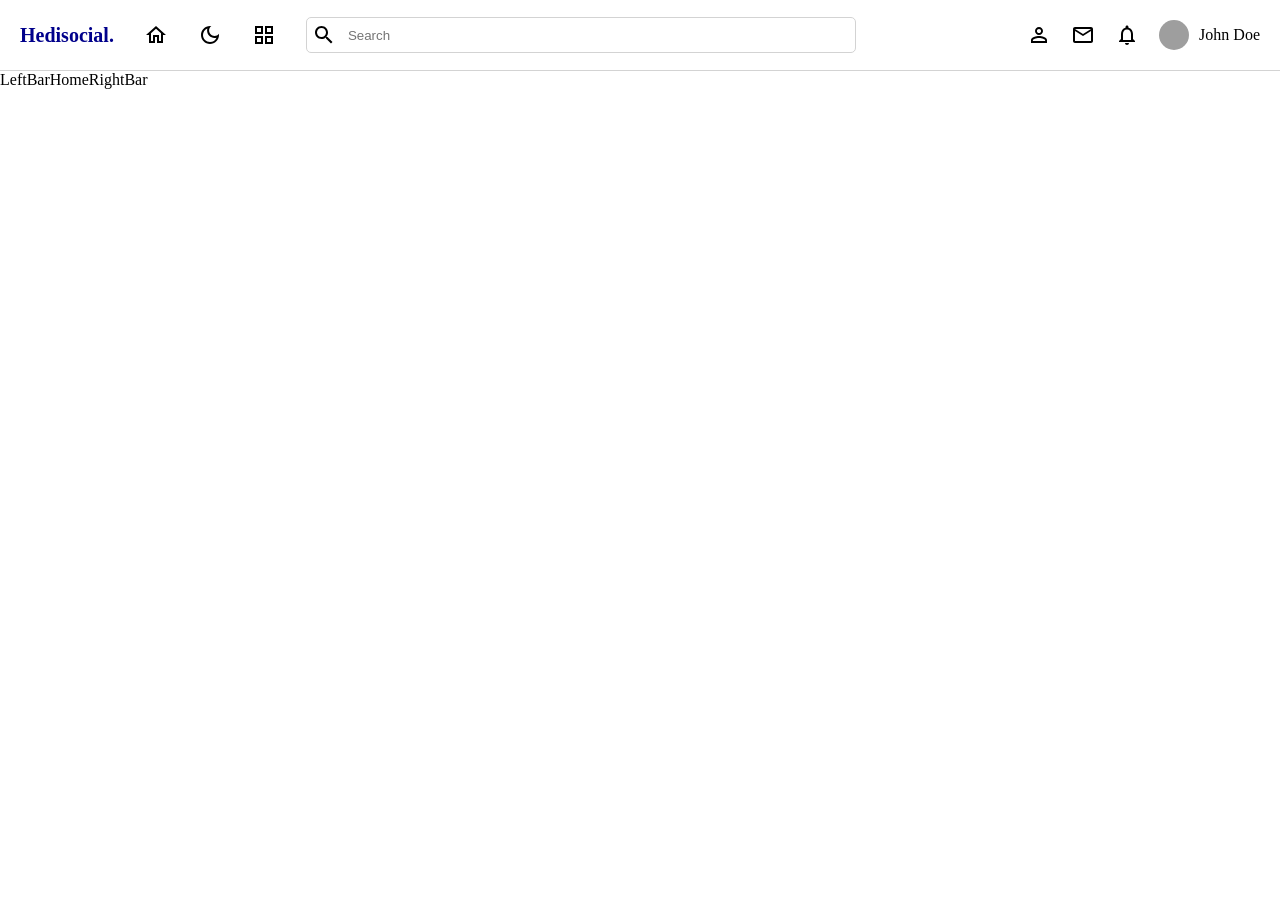
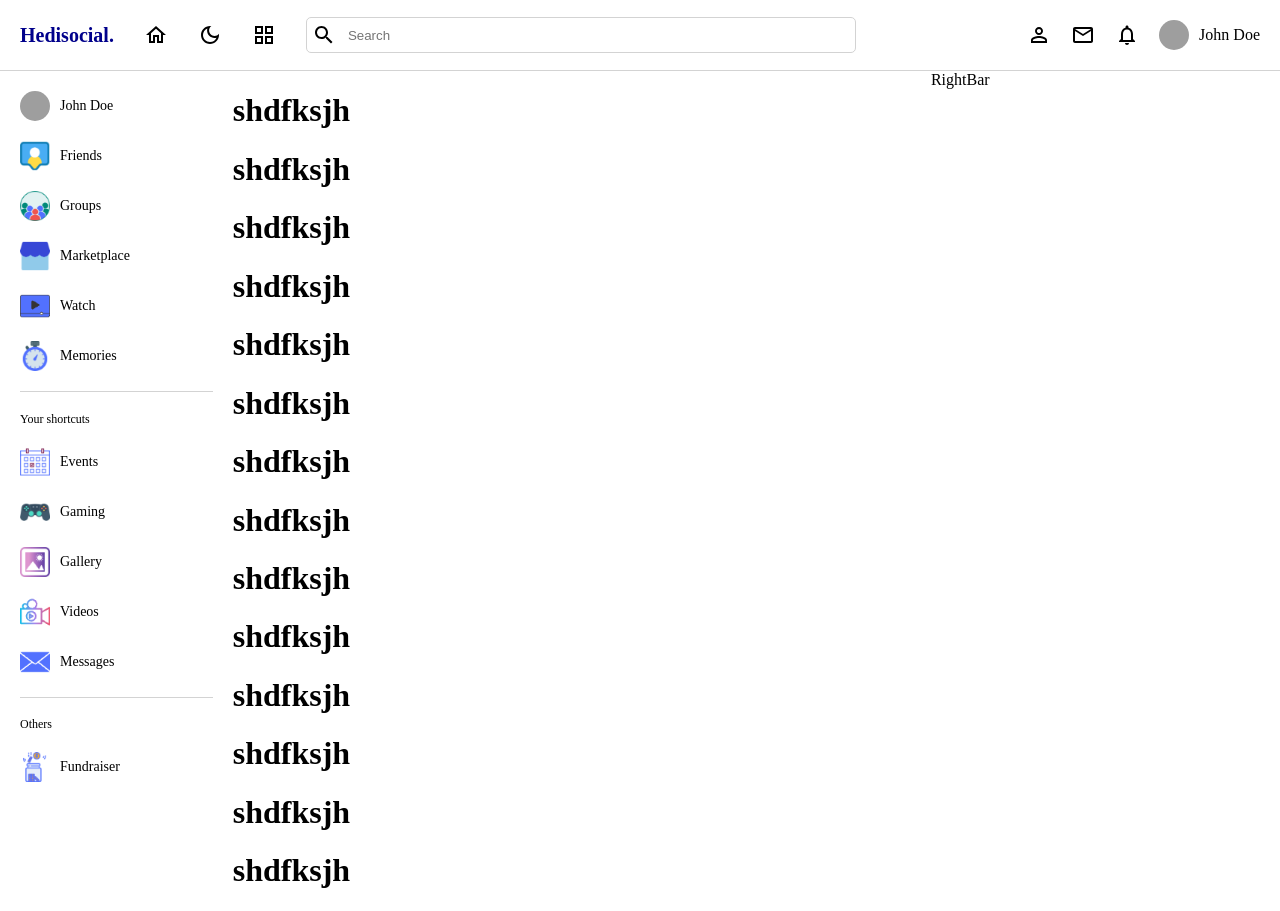
Before and after one commit to s-mdhaffar/social, a React (Create React App) app: page / in a window 1280 px wide. Before the commit the page ends 800 px from the top, so only its background shows below. Built offline with nearby package versions, Linux system fonts and the light colour scheme; grey boxes are pictures that could not be loaded.

Commit message:
leftBar done

```diff
--- a/src/App.js
+++ b/src/App.js
@@ -16,7 +16,9 @@ function App () {
 				<NavBar />
 				<div style={{ display: 'flex' }}>
 					<LeftBar />
-					<Outlet />
+					<div style={{ flex: 6 }}>
+						<Outlet />
+					</div>
 					<RightBar />
 				</div>
 			</div>
--- a/src/components/leftBar/LeftBar.jsx
+++ b/src/components/leftBar/LeftBar.jsx
@@ -1,7 +1,94 @@
-import React from 'react';
+import './leftBar.scss';
+import Friends from '../../assets/1.png';
+import Groups from '../../assets/2.png';
+import Market from '../../assets/3.png';
+import Watch from '../../assets/4.png';
+import Memories from '../../assets/5.png';
+import Events from '../../assets/6.png';
+import Gaming from '../../assets/7.png';
+import Gallery from '../../assets/8.png';
+import Videos from '../../assets/9.png';
+import Messages from '../../assets/10.png';
+import Tutorials from '../../assets/11.png';
+import Courses from '../../assets/12.png';
+import Fund from '../../assets/13.png';
 
 const LeftBar = () => {
-	return <div>LeftBar</div>;
+	return (
+		<div className="leftBar">
+			<div className="container">
+				<div className="menu">
+					<div className="user">
+						<img
+							src="https://images.pexels.com/photos/1239291/pexels-photo-1239291.jpeg?auto=compress&cs=tinysrgb&w=1260&h=750&dpr=2"
+							alt=""
+						/>
+						<span>John Doe</span>
+					</div>
+					<div className="item">
+						<img src={Friends} alt="" />
+						<span>Friends</span>
+					</div>
+					<div className="item">
+						<img src={Groups} alt="" />
+						<span>Groups</span>
+					</div>
+					<div className="item">
+						<img src={Market} alt="" />
+						<span>Marketplace</span>
+					</div>
+					<div className="item">
+						<img src={Watch} alt="" />
+						<span>Watch</span>
+					</div>
+					<div className="item">
+						<img src={Memories} alt="" />
+						<span>Memories</span>
+					</div>
+				</div>
+				<hr />
+				<div className="menu">
+					<span>Your shortcuts</span>
+					<div className="item">
+						<img src={Events} alt="" />
+						<span>Events</span>
+					</div>
+					<div className="item">
+						<img src={Gaming} alt="" />
+						<span>Gaming</span>
+					</div>
+					<div className="item">
+						<img src={Gallery} alt="" />
+						<span>Gallery</span>
+					</div>
+					<div className="item">
+						<img src={Videos} alt="" />
+						<span>Videos</span>
+					</div>
+					<div className="item">
+						<img src={Messages} alt="" />
+						<span>Messages</span>
+					</div>
+				</div>
+				<hr />
+				<div className="menu">
+					<span>Others</span>
+					<div className="item">
+						<img src={Fund} alt="" />
+						<span>Fundraiser</span>
+					</div>
+					<div className="item">
+						<img src={Tutorials} alt="" />
+						<span>Tutorials</span>
+					</div>
+					<div className="item">
+						<img src={Courses} alt="" />
+						<span>Courses</span>
+					</div>
+				</div>
+			</div>
+		</div>
+	);
 };
 
 export default LeftBar;
--- a/src/components/leftBar/leftBar.scss
+++ b/src/components/leftBar/leftBar.scss
@@ -0,0 +1,61 @@
+.leftBar{
+    flex: 2;
+    position: -webkit-sticky;
+    position: sticky;
+    top: 70px;
+    height: calc(100vh - 70px);
+    overflow: scroll;
+    &::-webkit-scrollbar{
+        display: none;
+    }
+    .container{
+        padding: 20px;
+
+        hr{
+            margin:  20px 0px;
+            border: none;
+            height: 0.5px;
+            background-color: lightgray;
+        }
+
+        .menu{
+            display: flex;
+            gap: 20px;
+            flex-direction: column;
+
+            span{
+                font-size: 12px;
+            }
+
+            .user{
+                display: flex;
+                align-items: center;
+                gap: 10px;
+                img{
+                    height: 30px;
+                    width: 30px;
+                    border-radius: 50%;
+                    object-fit: cover;
+                }
+
+                span{
+                    font-size: 14px;
+                }
+            }
+
+            .item{
+                display: flex;
+                align-items: center;
+                gap: 10px;
+
+                img{
+                    width: 30px;
+                }
+
+                span{
+                    font-size: 14px;
+                }
+            }
+        }
+    }
+}
--- a/src/components/navBar/NavBar.jsx
+++ b/src/components/navBar/NavBar.jsx
@@ -2,7 +2,7 @@ import './navBar.scss';
 import HomeOutlinedIcon from '@mui/icons-material/HomeOutlined';
 import DarkModeOutlinedIcon from '@mui/icons-material/DarkModeOutlined';
 import GridViewOutlinedIcon from '@mui/icons-material/GridViewOutlined';
-import WbSunnyOutlinedIcon from '@mui/icons-material/WbSunnyOutlined';
+// import WbSunnyOutlinedIcon from '@mui/icons-material/WbSunnyOutlined';
 import NotificationsOutlinedIcon from '@mui/icons-material/NotificationsOutlined';
 import EmailOutlinedIcon from '@mui/icons-material/EmailOutlined';
 import PersonOutlineOutlinedIcon from '@mui/icons-material/PersonOutlineOutlined';
--- a/src/components/navBar/navBar.scss
+++ b/src/components/navBar/navBar.scss
@@ -5,6 +5,10 @@
     padding: 10px 20px;
     height: 50px;
     border-bottom: 1px solid lightgray;
+    position: -webkit-sticky;
+    position: sticky;
+    top: 0;
+    background-color: #fff;
     .left{
         display: flex;
         align-items: center;
@@ -46,9 +50,6 @@
                 object-fit: cover;
             }
 
-            span{
-
-            }
         }
     }
 }
--- a/src/components/rightBar/RightBar.jsx
+++ b/src/components/rightBar/RightBar.jsx
@@ -1,7 +1,7 @@
-import React from 'react';
+import './rightBar.scss';
 
 const RightBar = () => {
-	return <div>RightBar</div>;
+	return <div className="rightbar">RightBar</div>;
 };
 
 export default RightBar;
--- a/src/components/rightBar/rightBar.scss
+++ b/src/components/rightBar/rightBar.scss
@@ -0,0 +1,11 @@
+.rightbar{
+    flex: 3;
+    position: -webkit-sticky;
+    position: sticky;
+    top: 70px;
+    height: calc(100vh - 70px);
+    overflow: scroll;
+    &::-webkit-scrollbar{
+        display: none;
+    }
+}
--- a/src/pages/home/Home.jsx
+++ b/src/pages/home/Home.jsx
@@ -1,7 +1,24 @@
 import './home.scss';
 
 const Home = () => {
-	return <div className="home">Home</div>;
+	return (
+		<div className="home">
+			<h1>shdfksjh</h1>
+			<h1>shdfksjh</h1>
+			<h1>shdfksjh</h1>
+			<h1>shdfksjh</h1>
+			<h1>shdfksjh</h1>
+			<h1>shdfksjh</h1>
+			<h1>shdfksjh</h1>
+			<h1>shdfksjh</h1>
+			<h1>shdfksjh</h1>
+			<h1>shdfksjh</h1>
+			<h1>shdfksjh</h1>
+			<h1>shdfksjh</h1>
+			<h1>shdfksjh</h1>
+			<h1>shdfksjh</h1>
+		</div>
+	);
 };
 
 export default Home;
```
